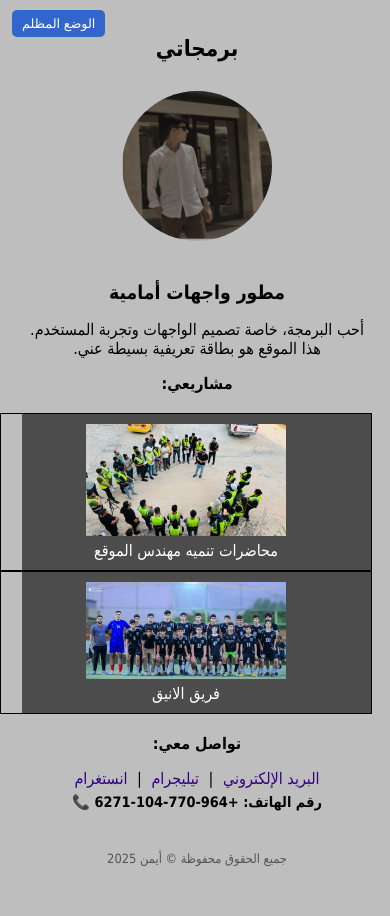
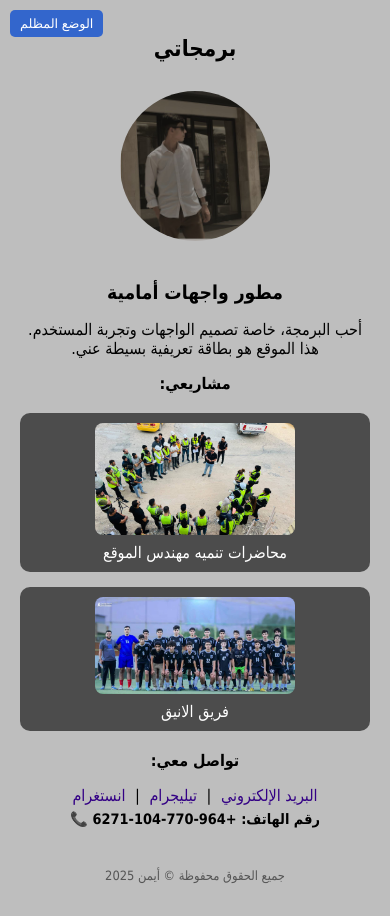
Before and after one commit to aymenbarmg/barmgaty1, a plain HTML site: page index.html in a window 390 px wide. Drawn offline with Linux system fonts and the light colour scheme.

Commit message:
Update index.html

```diff
--- a/index.html
+++ b/index.html
@@ -51,32 +51,40 @@
       transition: filter 0.4s;
     }
 
-    table.projects-table {
-      width: 100%;
+    /* شبكة المشاريع بدل الجدول */
+    .projects-container {
+      display: grid;
+      grid-template-columns: repeat(auto-fit, minmax(200px, 1fr));
+      gap: 15px;
       max-width: 600px;
       margin: 20px auto;
-      border: 1px solid #000;
-      background-color: rgba(0, 0, 0, 0.6);
-      border-collapse: collapse;
     }
 
-    table.projects-table td {
+    .project-card {
+      background: rgba(0, 0, 0, 0.6);
+      border-radius: 10px;
       padding: 10px;
-      border: 1px solid #000;
+      transition: transform 0.3s, background 0.3s;
     }
 
-    table.projects-table a {
+    .project-card:hover {
+      transform: scale(1.05);
+      background: rgba(0, 0, 0, 0.8);
+    }
+
+    .project-card a {
       color: #fff;
       text-decoration: none;
       display: block;
     }
 
-    table.projects-table img {
+    .project-card img {
       width: 100%;
       height: auto;
       max-width: 200px;
-      margin: 0 auto 5px;
+      margin: 0 auto 8px;
       display: block;
+      border-radius: 8px;
     }
 
     a.contact-link {
@@ -117,12 +125,8 @@
       background-color: #121212;
       color: #e0e0e0;
     }
-    body.dark-mode table.projects-table {
-      background-color: rgba(255, 255, 255, 0.15);
-      border-color: #ccc;
-    }
-    body.dark-mode table.projects-table td {
-      border-color: #ccc;
+    body.dark-mode .project-card {
+      background: rgba(255, 255, 255, 0.15);
     }
     body.dark-mode a.contact-link {
       color: #9aaff9;
@@ -131,19 +135,12 @@
       color: #aaa;
     }
     body.dark-mode img.profile-pic,
-    body.dark-mode table.projects-table img {
+    body.dark-mode .project-card img {
       filter: brightness(0.8);
     }
 
     /* تحسينات للهواتف */
     @media (max-width: 600px) {
-      table.projects-table td {
-        display: block;
-        width: 100%;
-      }
-      table.projects-table {
-        border: none;
-      }
       #toggle-theme {
         font-size: 0.8em;
         padding: 6px 10px;
@@ -163,22 +160,20 @@
   <p>أحب البرمجة، خاصة تصميم الواجهات وتجربة المستخدم. هذا الموقع هو بطاقة تعريفية بسيطة عني.</p>
 
   <h3>مشاريعي:</h3>
-  <table class="projects-table">
-    <tr>
-      <td>
+  <div class="projects-container">
+    <div class="project-card">
       <a href="https://aymenmajid2009.github.io/bbbb/" target="_blank">
         <img src="111.jpg" alt="صورة توضيحية" />
         محاضرات تنميه مهندس الموقع
       </a>
-      </td>
-      <td>
+    </div>
+    <div class="project-card">
       <a href="https://aymenbarmg.github.io/AL.aniaq/" target="_blank">
         <img src="3.jpg" alt="صورة توضيحية أخرى" />
         فريق الانيق
       </a>
-      </td>
-    </tr>
-  </table>
+    </div>
+  </div>
 
   <h3>تواصل معي:</h3>
   <p>
```
Lines whose indentation alone changed are shown as unchanged.
